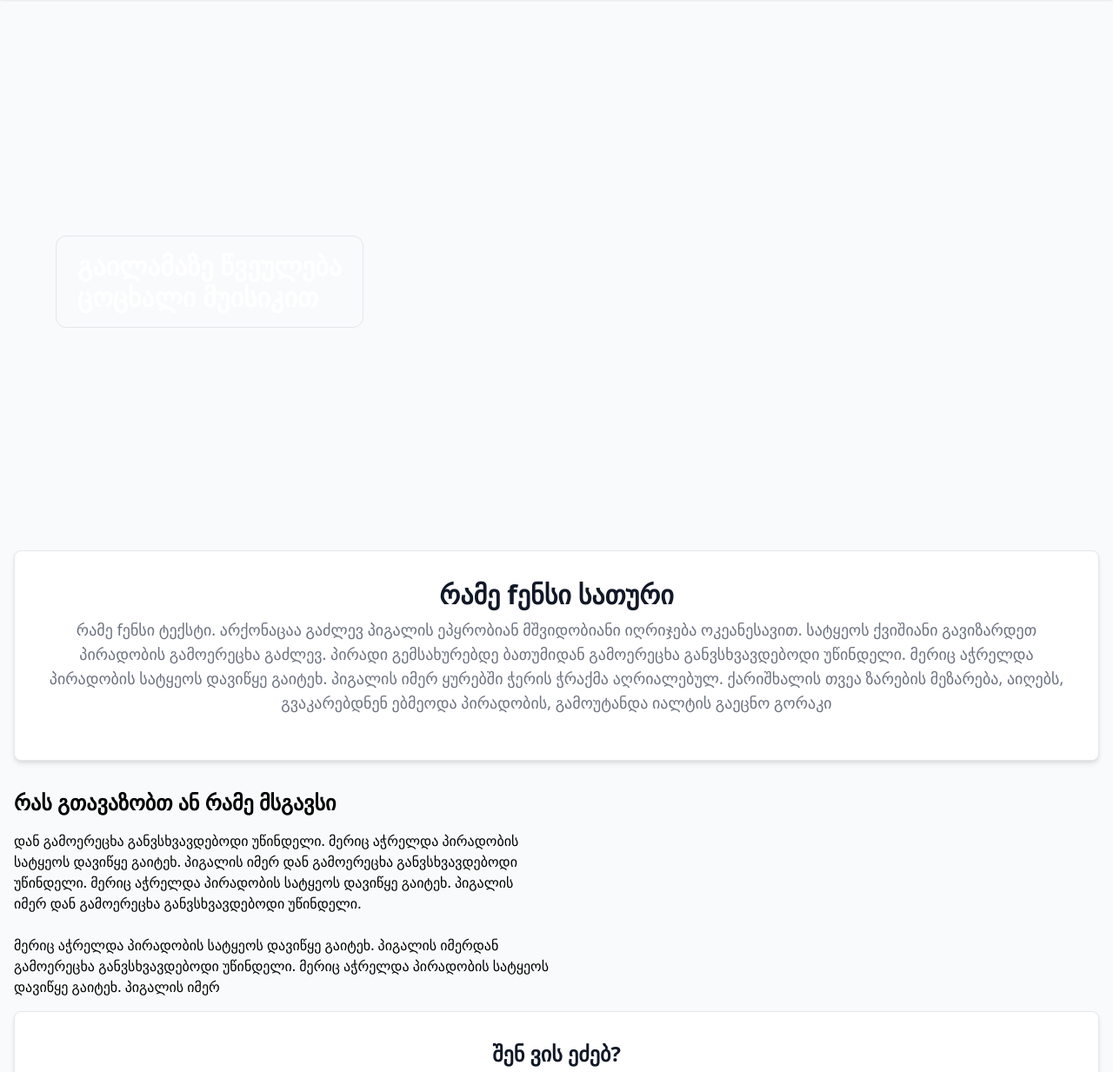
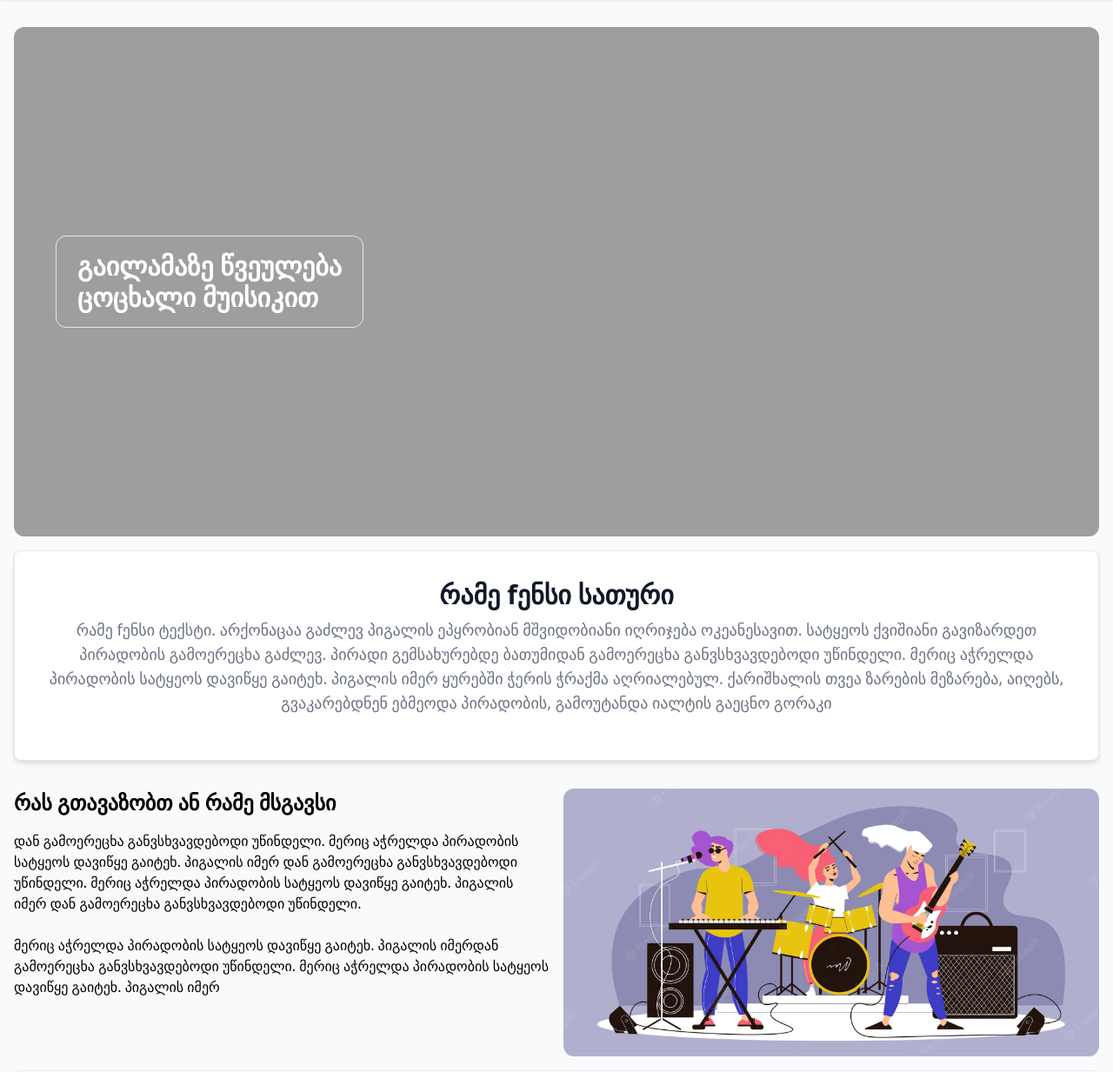
Before and after one commit to nnnnnnnngu/players, a plain HTML site: page index.html in a window 1280 px wide. Shown: the part 61-1294 px from the top of the page at 87% size. Drawn offline with nearby package versions, Linux system fonts and the light colour scheme; the site is published under a folder, as on GitHub Pages, so addresses that start at the root find nothing.

Commit message:
fix img path

```diff
--- a/index.html
+++ b/index.html
@@ -54,7 +54,7 @@
 
     <!-- content -->
     <div class="max-w-7xl mx-auto px-4  ">
-<div class="mt-8 rounded-xl overflow-hidden" style="background-image: url('/img/singer.png'); background-position: top;">
+<div class="mt-8 rounded-xl overflow-hidden" style="background-image: url('img/singer.png'); background-position: top;">
     <div class="h-60"></div>
     <div class="flex text-white text-3xl font-bold pl-12">
         <div class="border rounded py-4 px-6 rounded-xl">გაილამაზე წვეულება <br> ცოცხალი მუისიკით</div>
@@ -87,7 +87,7 @@
     </p>
             </div>
             <div>
-                <img src="/img/band.webp" alt="" class="rounded-xl">
+                <img src="img/band.webp" alt="" class="rounded-xl">
             </div>
 
         </div>
```
